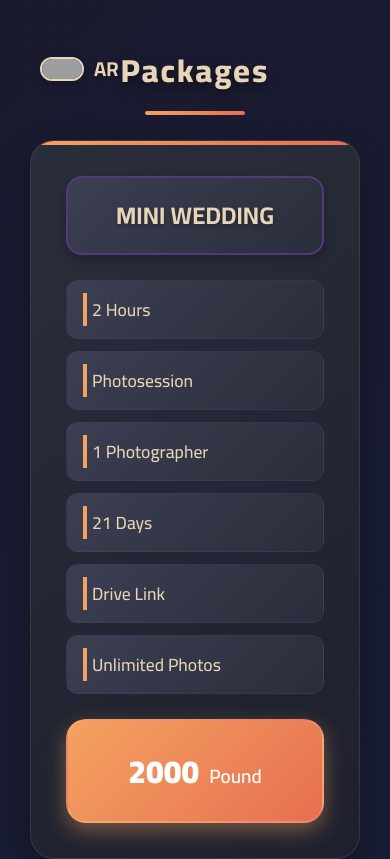
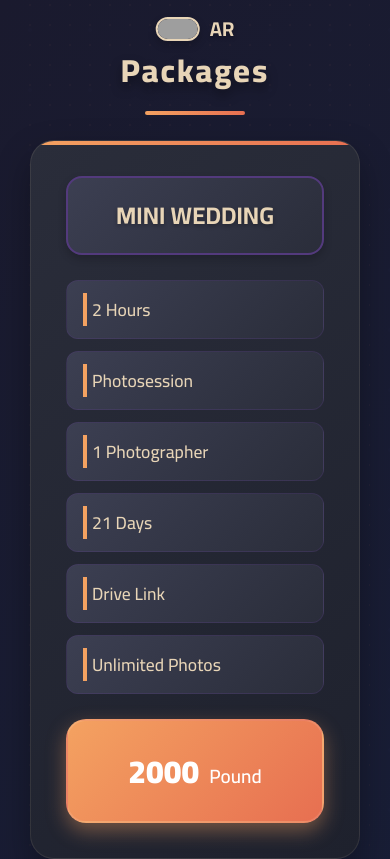
Before and after one commit to ahmedcoderex/Packageing, a plain HTML site: page index.html in a window 390 px wide. Shown: the top 859 px of the page. Drawn offline with Linux system fonts and the light colour scheme; grey boxes are pictures that could not be loaded.

Commit message:
Update index.html

```diff
--- a/index.html
+++ b/index.html
@@ -97,8 +97,10 @@
 
       @media (max-width: 664px) {
         .option-lang {
-          top: 30px !important;
-          /* transform: translateX(-50%) !important; */
+
+          top: -10px !important;
+          left: 50% !important;
+          transform: translateX(-50%) !important;
         }
       }
 
```
